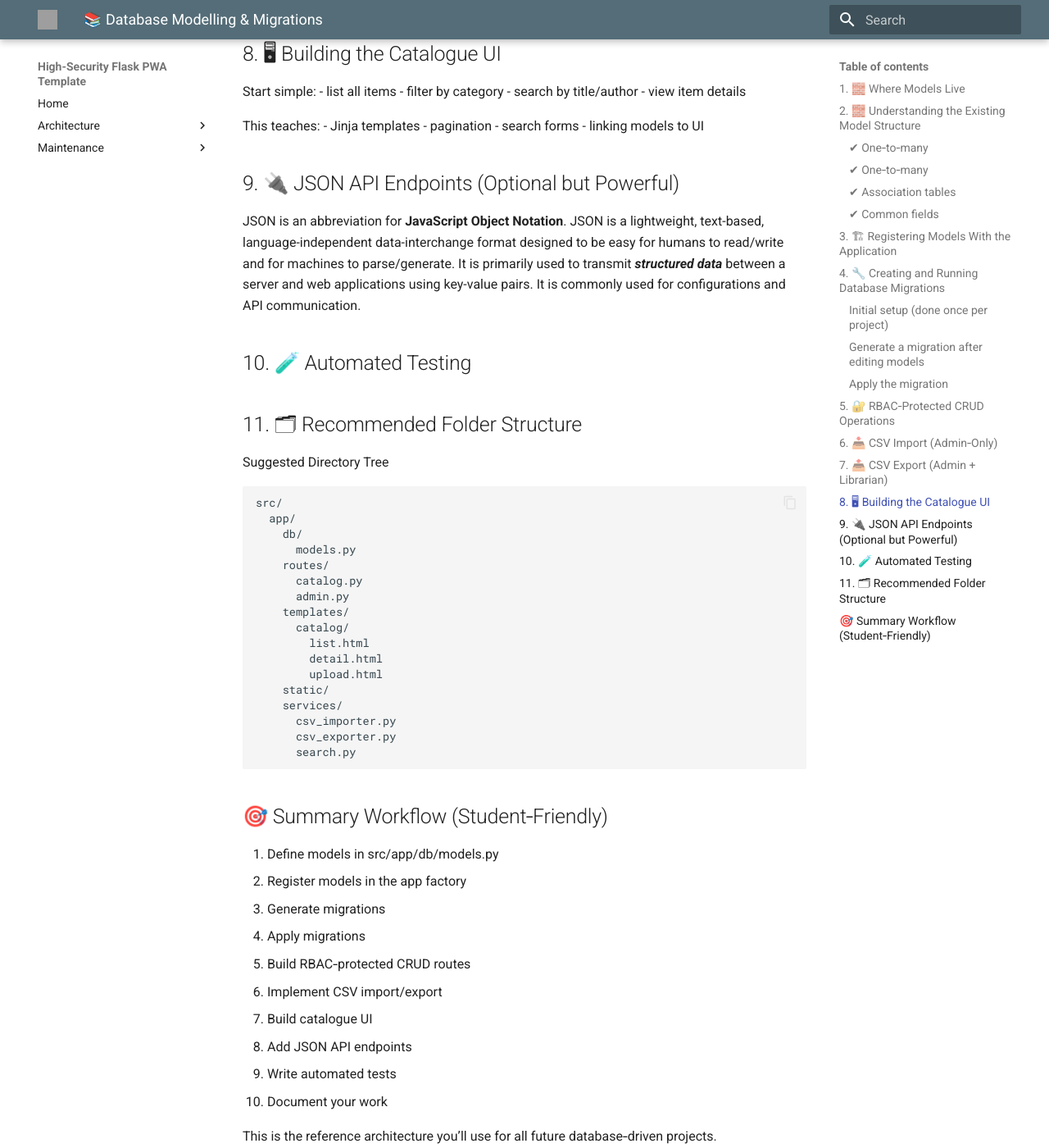
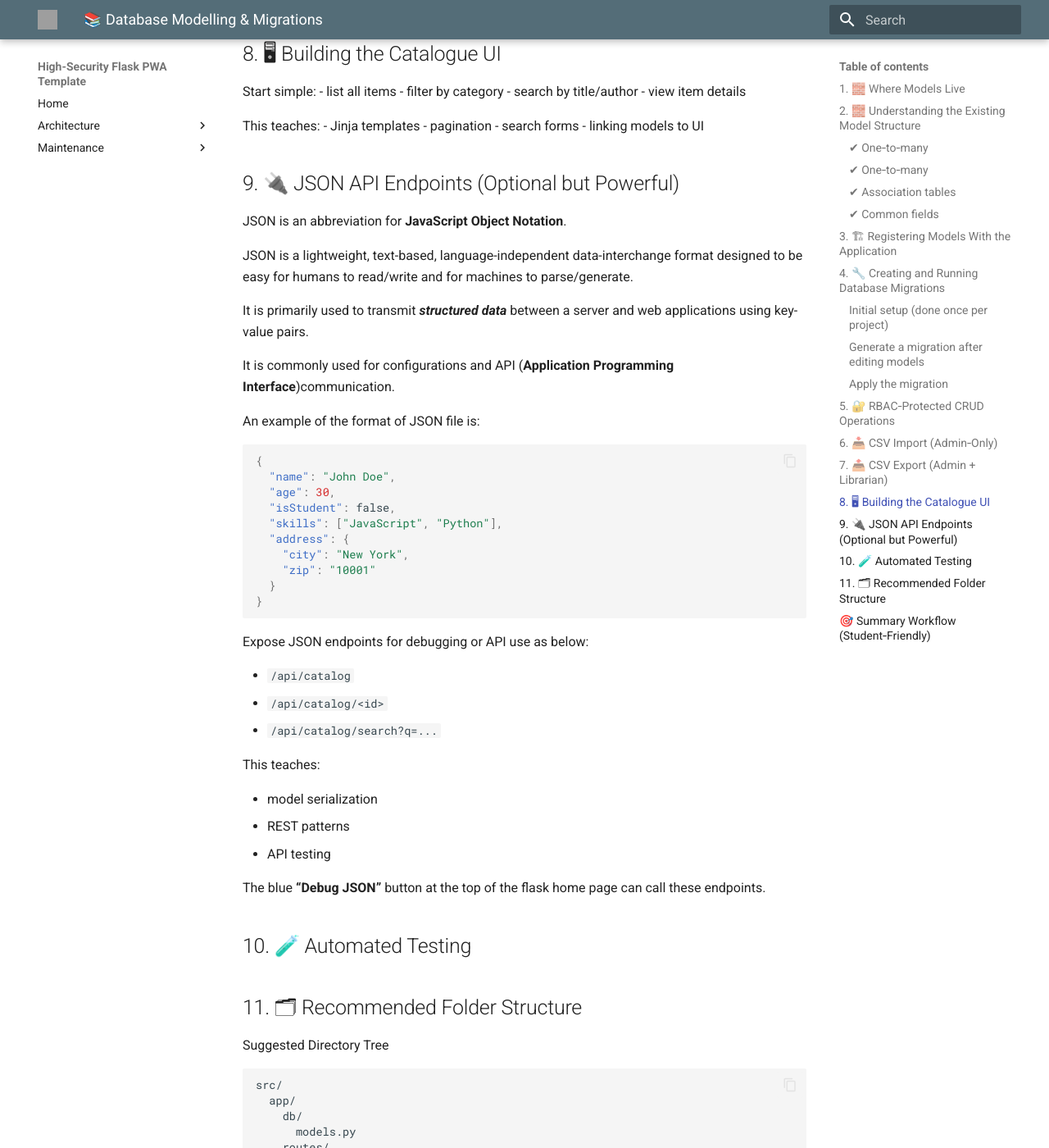
Before and after one commit to detnsw-sydtech/High-Security-Flask-PWA-Repo-Template, an MkDocs documentation site: the page built from docs/project/db_modelling.md, in a window 1280 px wide and 1400 px high, scrolled down 4236 px. Shown: the whole window at 82% size. Built offline with MkDocs 1.6.1 and Material for MkDocs 9.7.7, drawn with Linux system fonts in a browser that asks for light colours; grey boxes are pictures that could not be loaded.

Commit message:
Update db_modelling.md

````diff
--- a/docs/project/db_modelling.md
+++ b/docs/project/db_modelling.md
@@ -184,9 +184,40 @@ This teaches:
 ## 9. 🔌 JSON API Endpoints (Optional but Powerful)
 
 JSON is an abbreviation for **JavaScript Object Notation**.
+
 JSON is a lightweight, text-based, language-independent data-interchange format designed to be easy for humans to read/write and for machines to parse/generate.
+
 It is primarily used to transmit ***structured data*** between a server and web applications using key-value pairs.
-It is commonly used for configurations and API communication.
+
+It is commonly used for configurations and API (**Application Programming Interface**)communication.
+
+An example of the format of JSON file is:
+```json
+{
+  "name": "John Doe",
+  "age": 30,
+  "isStudent": false,
+  "skills": ["JavaScript", "Python"],
+  "address": {
+    "city": "New York",
+    "zip": "10001"
+  }
+}
+```
+
+Expose JSON endpoints for debugging or API use as below:
+
+- ```/api/catalog```
+- ```/api/catalog/<id>```
+- ```/api/catalog/search?q=...```
+
+This teaches:
+
+- model serialization
+- REST patterns
+- API testing
+
+The blue **“Debug JSON”** button at the top of the flask home page can call these endpoints.
 
 
 ## 10. 🧪 Automated Testing
````
